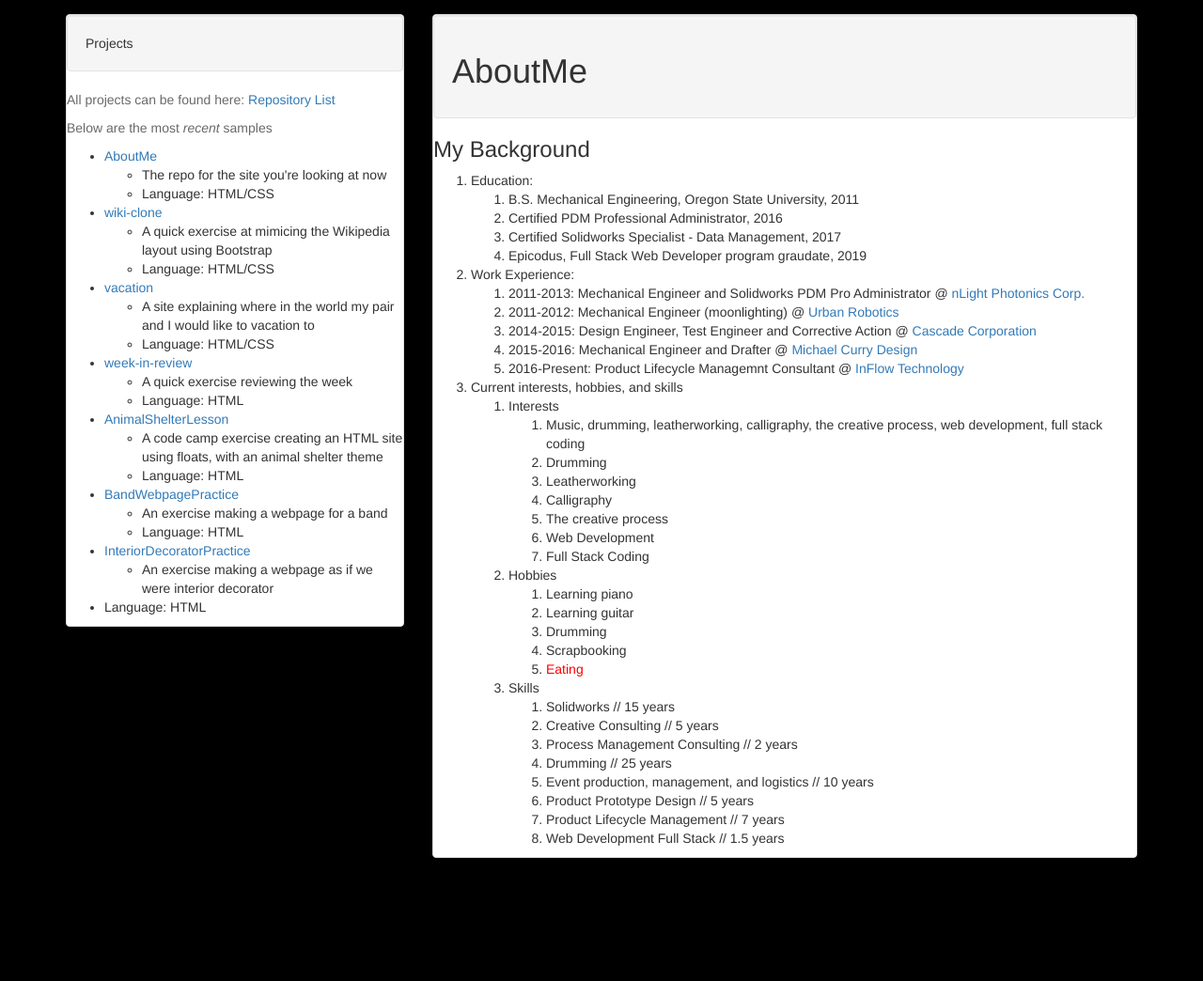
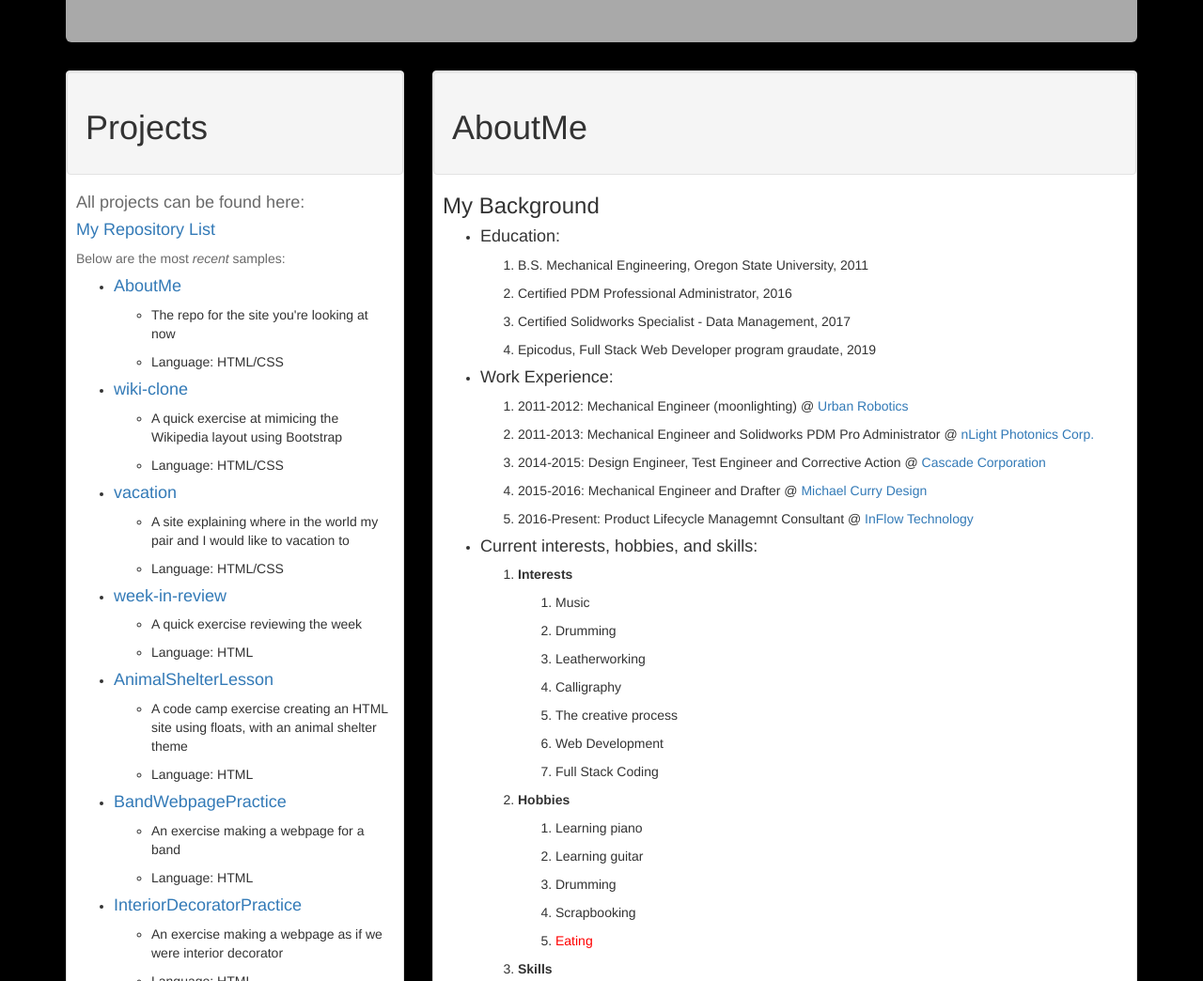
Before and after one commit to glitchwizard/AboutMe, a plain HTML site: page index.html in a window 1280 px wide. Shown: the part 390-1434 px from the top of the page at 94% size. Before the commit the page ends 1323 px from the top, so only its background shows below. Drawn offline with Linux system fonts and the light colour scheme.

Commit message:
Adding finishing touches to the page

```diff
--- a/css/styles.css
+++ b/css/styles.css
@@ -4,6 +4,7 @@ body {
 
 p {
     color: dimgray;
+    margin: 10px;
 }
 
 .jumbotron {
@@ -14,3 +15,11 @@ p {
 #eating {
     color: red;
 }
+
+h3 {
+    margin: 10px;
+}
+
+li {
+    margin: 10px;
+}
--- a/index.html
+++ b/index.html
@@ -36,44 +36,46 @@
                 <div class="col-sm-4">
                     <div class="panel panel-default">
                         <div class="well">
-                            Projects
+                            <h1>Projects</h1>
                         </div>
-                        <p>All projects can be found here: <strong><a href="https://github.com/glitchwizard?tab=repositories"></strong>Repository List</strong></a></p>
-                        <p>Below are the most <em>recent</em> samples</p>
+                        <h4>
+                        <p>All projects can be found here: <strong><a href="https://github.com/glitchwizard?tab=repositories"></strong><p>My Repository List</p></strong></a></p>
+                        </h4>
+                        <p>Below are the most <em>recent</em> samples:</p>
                         <ul>
-                            <li><a href="/glitchwizard/AboutMe" >AboutMe</a></li>
+                            <li><a href="/glitchwizard/AboutMe"><h4>AboutMe</h4></a></li>
                                 <ul>
                                     <li>The repo for the site you're looking at now</li>
                                     <li>Language: HTML/CSS</li>
                                 </ul>
-                            <li><a href="/glitchwizard/wiki-clone" >wiki-clone</a></li>
+                            <li><a href="/glitchwizard/wiki-clone"><h4>wiki-clone</h4></a></li>
                                 <ul>
                                     <li>A quick exercise at mimicing the Wikipedia layout using Bootstrap</li>
                                     <li>Language: HTML/CSS</li>
                                 </ul>
-                            <li><a href="/glitchwizard/vacation" >vacation</a></li>
+                            <li><a href="/glitchwizard/vacation"><h4>vacation</h4></a></li>
                                 <ul>
                                     <li>A site explaining where in the world my pair and I would like to vacation to</li>
                                     <li>Language: HTML/CSS</li>
                                 </ul>
-                            <li><a href="/glitchwizard/week-in-review" >week-in-review</a></li>
+                            <li><a href="/glitchwizard/week-in-review"><h4>week-in-review</h4></a></li>
                                 <ul>
                                     <li>A quick exercise reviewing the week</li>
                                     <li>Language: HTML</li>
                                 </ul>
-                            <li><a href="/glitchwizard/AnimalShelterLesson" >AnimalShelterLesson</a></li>
+                            <li><a href="/glitchwizard/AnimalShelterLesson"><h4>AnimalShelterLesson</h4></a></li>
                                 <ul>
                                     <li>A code camp exercise creating an HTML site using floats, with an animal shelter theme</a></li>
                                     <li>Language: HTML</li>
                                 </ul>
-                            <li><a href="/glitchwizard/BandWebpagePractice" >BandWebpagePractice</a></li>
+                            <li><a href="/glitchwizard/BandWebpagePractice"><h4>BandWebpagePractice</h4></a></li>
                                 <ul>
                                     <li>An exercise making a webpage for a band</li>
                                     <li>Language: HTML</li>
                                 </ul>
-                            <li><a href="/glitchwizard/InteriorDecoratorPractice" >InteriorDecoratorPractice</a></li>
+                            <li><a href="/glitchwizard/InteriorDecoratorPractice"><h4>InteriorDecoratorPractice</h4></a></li>
                                 <ul>
-                                    <li>An exercise making a webpage as if we were interior decorator</ul>
+                                    <li>An exercise making a webpage as if we were interior decorator</li>
                                     <li>Language: HTML</li>
                                 </ul>
                         </ul>
@@ -85,27 +87,27 @@
                             <h1>AboutMe</h1>
                         </div>
                         <h3>My Background</h3>
-                        <ol>
-                            <li>Education:</li>
+                        <ul>
+                            <li><h4>Education:</h4></li>
                             <ol>
                                 <li>B.S. Mechanical Engineering, Oregon State University, 2011</li>
                                 <li>Certified PDM Professional Administrator, 2016</li>
                                 <li>Certified Solidworks Specialist - Data Management, 2017</li>
                                 <li>Epicodus, Full Stack Web Developer program graudate, 2019</li>
                             </ol>
-                            <li>Work Experience:</li>
+                            <li><h4>Work Experience:</h4></li>
                             <ol>
+                                <li>2011-2012: Mechanical Engineer (moonlighting) @ <a href="https://www.crunchbase.com/organization/urban-robotics-inc">Urban Robotics</a></li>
                                 <li>2011-2013: Mechanical Engineer and Solidworks PDM Pro Administrator @ <a href="http://www.nlight.net/">nLight Photonics Corp.</a></li>
-                                <li>2011-2012: Mechanical Engineer (moonlighting) @ <a href="https://www.crunchbase.com/organization/urban-robotics-inc">Urban Robotics</a></li>
                                 <li>2014-2015: Design Engineer, Test Engineer and Corrective Action @ <a href="https://www.cascorp.com/americas/en/home">Cascade Corporation</a></li>
                                 <li>2015-2016: Mechanical Engineer and Drafter @ <a href="https://michaelcurrydesign.com/">Michael Curry Design</a></li>
                                 <li>2016-Present: Product Lifecycle Managemnt Consultant @ <a href="https://www.inflow-tech.com/">InFlow Technology</a></li>
                             </ol>
-                            <li>Current interests, hobbies, and skills</li>
+                            <li><h4>Current interests, hobbies, and skills:</h4></li>
                             <ol>
-                                <li>Interests</li>
+                                <li><strong>Interests</strong></li>
                                 <ol>
-                                    <li>Music, drumming, leatherworking, calligraphy, the creative process, web development, full stack coding</li>
+                                    <li>Music</li>
                                     <li>Drumming</li>
                                     <li>Leatherworking</li>
                                     <li>Calligraphy</li>
@@ -113,7 +115,7 @@
                                     <li>Web Development</li>
                                     <li>Full Stack Coding</li>
                                 </ol>
-                                <li>Hobbies</li>
+                                <li><strong>Hobbies</strong></li>
                                 <ol>
                                     <li>Learning piano</li>
                                     <li>Learning guitar</li>
@@ -121,7 +123,7 @@
                                     <li>Scrapbooking</li>
                                     <li><span id="eating">Eating</span></li>
                                 </ol>
-                                <li>Skills</li>
+                                <li><strong>Skills</strong></li>
                                 <ol>
                                     <li>Solidworks // 15 years</li>
                                     <li>Creative Consulting // 5 years</li>
@@ -133,7 +135,7 @@
                                     <li>Web Development Full Stack // 1.5 years</li>
                                 </ol>
                             </ol>
-                        </ol>
+                        </ul>
                     </div>
                 </div>
             </div>
```
